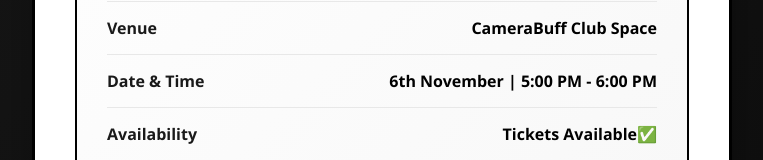
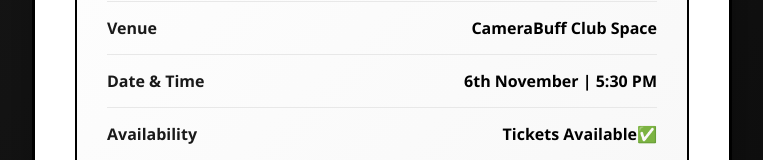
Before and after one commit to Tarun-Chowdary/cbwebsite, a plain HTML site: page index.html in a window 1280 px wide. Shown: the part 454-614 px from the top of the page, without its empty margins (258-1021 px from the left). Drawn offline with Linux system fonts and the light colour scheme.

Commit message:
Update index.html

```diff
--- a/index.html
+++ b/index.html
@@ -470,7 +470,7 @@
                     </div>
                     <div class="detail-item">
                         <span class="detail-label">Date & Time</span>
-                        <span class="detail-value">6th November | 5:00 PM - 6:00 PM</span>
+                        <span class="detail-value">6th November | 5:30 PM</span>
                     </div>
                     <div class="detail-item">
                         <span class="detail-label">Availability</span>
```
